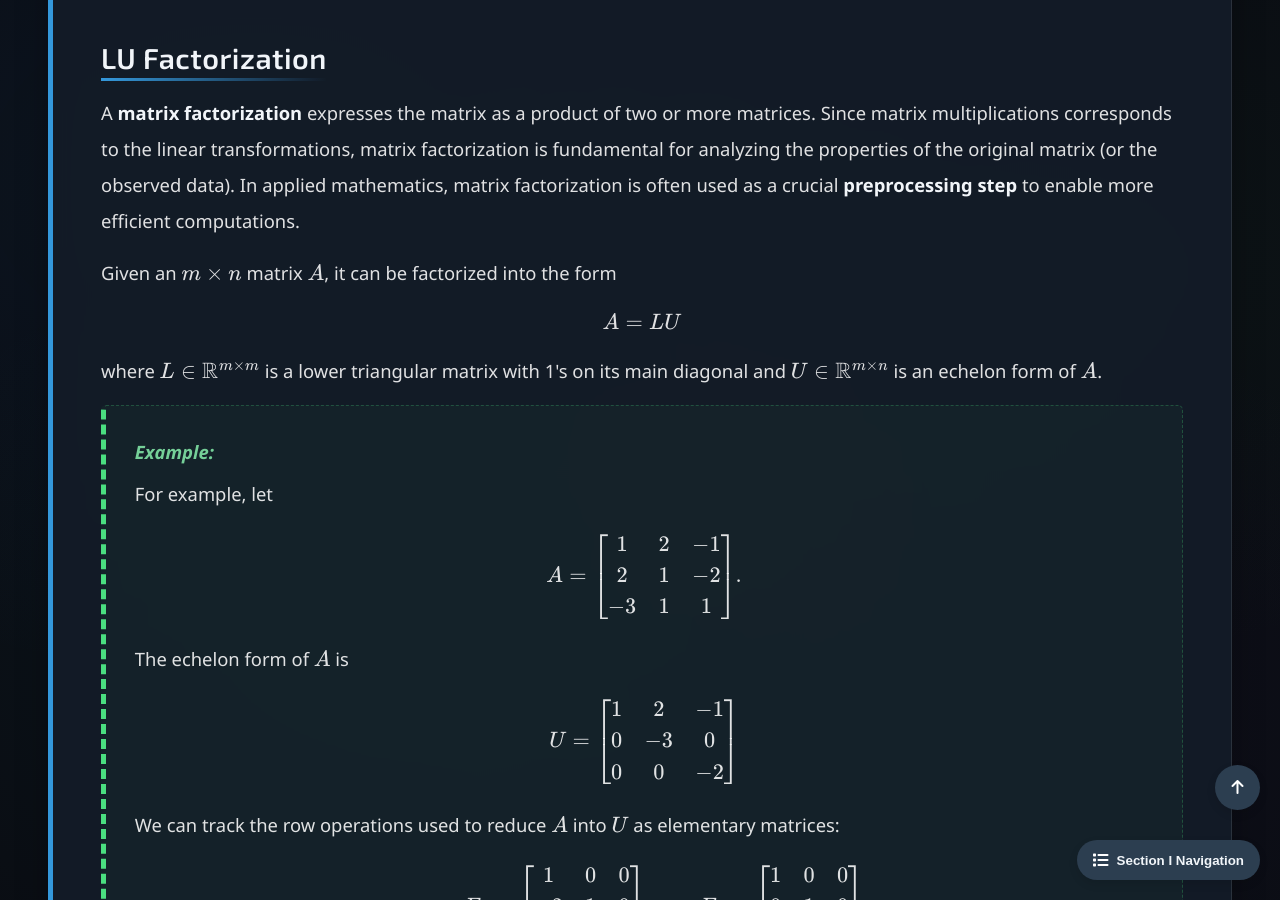
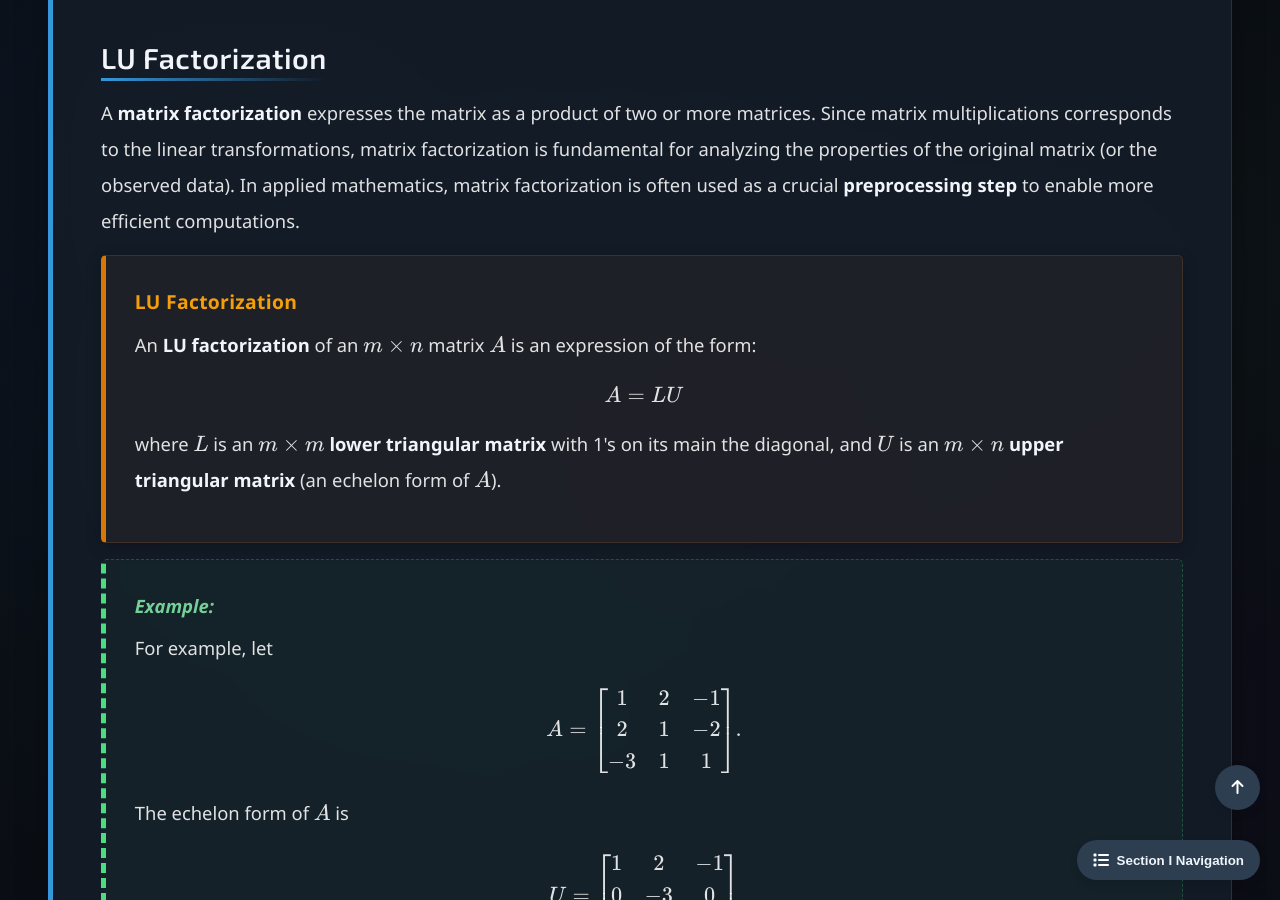
Before and after one commit to Yusukey01/yusukey01.github.io, a Jekyll site: the page built from Mathematics/Linear_algebra/matrix_algebra.html, in a window 1280 px wide and 900 px high, scrolled down 9935 px. Built offline with Jekyll 4.4.1, drawn with Linux system fonts in a browser that asks for light colours.

```diff
--- a/Mathematics/Linear_algebra/matrix_algebra.html
+++ b/Mathematics/Linear_algebra/matrix_algebra.html
@@ -405,14 +405,17 @@ uses_python: false
                     to enable more efficient computations.
                 </p>
 
-                <p>
-                    Given an \(m \times n\) matrix \(A\), it can be factorized into the form
-                    \[
-                    A  = LU
-                    \]
-                    where \(L \in \mathbb{R}^{m \times m}\) is a lower triangular matrix with 1's on its main diagonal and
-                    \(U \in \mathbb{R}^{m \times n}\) is an echelon form of \(A\).
-                </p>
+                <div class="theorem">
+                    <span class="theorem-title">LU Factorization</span>
+                    <p>
+                        An <strong>LU factorization</strong> of an \(m \times n\) matrix \(A\) is an expression of the form:
+                        \[
+                         A = LU
+                          \]
+                        where \(L\) is an \(m \times m\) <strong>lower triangular matrix</strong> with 1's on its main the diagonal,
+                        and \(U\) is an \(m \times n\) <strong>upper triangular matrix</strong> (an echelon form of \(A\)).
+                    </p>
+                </div>
 
                 <div class="proof">
                     <span class="proof-title">Example:</span>
```
